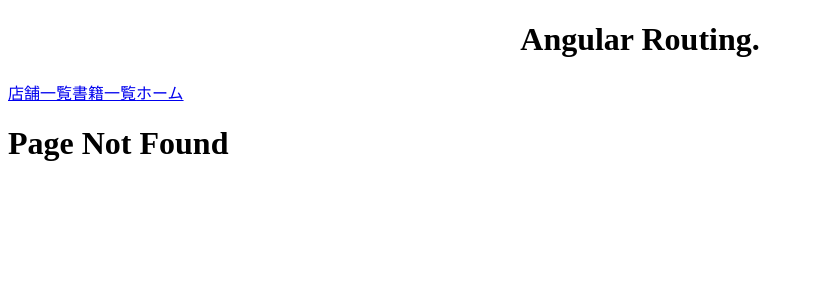
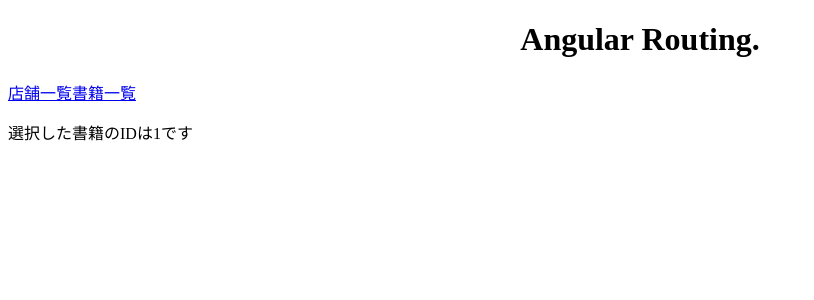
Before and after one commit to Chico27/Angular-tutorial-YouTube, an Angular app in the folder docker-angular/angular-project/: page /books/1 in a window 1280 px wide. Before the commit this address had no page. Shown: the top 300 px of the page, without its empty margins (0-814 px from the left). Built offline with nearby package versions, Linux system fonts and the light colour scheme.

Commit message:
パラメータを利用したルーティング #20

```diff
--- a/docker-angular/angular-project/src/app/app.component.html
+++ b/docker-angular/angular-project/src/app/app.component.html
@@ -7,7 +7,6 @@
   <nav>
     <a routerLink="/stores" routerLinkActive="active" [routerLinkActiveOptions]="{ exact: true }">店舗一覧</a>
     <a routerLink="/books" routerLinkActive="active" [routerLinkActiveOptions]="{ exact: true }">書籍一覧</a>
-    <a routerLink="/" routerLinkActive="active" [routerLinkActiveOptions]="{ exact: true }">ホーム</a>
   </nav>
 </main>
 
--- a/docker-angular/angular-project/src/app/app.routes.ts
+++ b/docker-angular/angular-project/src/app/app.routes.ts
@@ -1,6 +1,7 @@
 import { Routes } from '@angular/router';
 import { StoreListComponent } from './store-list/store-list.component';
 import { BookListComponent } from './book-list/book-list.component';
+import { BookDetailComponent } from './book-detail/book-detail.component';
 import { PageNotFoundComponent } from './page-not-found/page-not-found.component';
 
 export const routes: Routes = [
@@ -20,6 +21,11 @@
         title: '書籍一覧'
     },
     {
+        path: 'books/:id',
+        component: BookDetailComponent,
+        title: '書籍詳細'
+    },
+    {
         path: '**',
         component: PageNotFoundComponent,
         title: '404 page'
--- /dev/null
+++ b/docker-angular/angular-project/src/app/book-detail/book-detail.component.html
@@ -0,0 +1 @@
+<p>選択した書籍のIDは{{bookId}}です</p>
--- /dev/null
+++ b/docker-angular/angular-project/src/app/book-detail/book-detail.component.ts
@@ -0,0 +1,28 @@
+import { Component, OnInit } from '@angular/core';
+import { ActivatedRoute } from '@angular/router';
+
+@Component({
+  selector: 'app-book-detail',
+  standalone: true,
+  imports: [],
+  templateUrl: './book-detail.component.html',
+  styleUrl: './book-detail.component.scss'
+})
+export class BookDetailComponent implements OnInit{
+
+  public bookId: number = 0;
+  constructor(private route: ActivatedRoute) {
+
+  }
+
+  ngOnInit(): void {
+
+    const idParam = this.route.snapshot.paramMap.get('id');
+    if (idParam) {
+      this.bookId = parseInt(idParam, 10);
+    } else {
+      console.error('ID parameter is null or undefined');
+    }
+  }
+
+}
--- a/docker-angular/angular-project/src/app/book-list/book-list.component.html
+++ b/docker-angular/angular-project/src/app/book-list/book-list.component.html
@@ -3,7 +3,7 @@
         {{ errorMessage }}
     </div>
     <div *ngFor="let book of books">
-        <h3>{{ book.name }}</h3>
+        <h3 (click)="onSelect(book)">{{ book.id }}：{{ book.name }}</h3>
         <div>著者名：{{ book.author }}</div>
         <div>価格：{{ book.price }}円</div>
     </div>
--- a/docker-angular/angular-project/src/app/book-list/book-list.component.ts
+++ b/docker-angular/angular-project/src/app/book-list/book-list.component.ts
@@ -2,6 +2,7 @@
 import { BookService } from '../services/book.service';
 import { IBook } from '../models/books';
 import { CommonModule } from '@angular/common';
+import { Router } from '@angular/router';
 
 @Component({
   selector: 'app-book-list',
@@ -16,7 +17,10 @@
   books: IBook[] = [];
   errorMessage: string = '';
 
-  constructor(private _bookService: BookService) {}
+  constructor(
+    private _bookService: BookService,
+    private router: Router
+  ) {}
 
   ngOnInit(): void {
     this._bookService.getBooks().subscribe({
@@ -25,4 +29,8 @@
       // complete: () => console.log('Book fetching completed')
     });
   }
+
+  onSelect(book: IBook) {
+    this.router.navigate(['/books', book.id]);
+  }
 }
```
Also changed, not shown: docker-angular/angular-project/src/app/book-detail/book-detail.component.scss (added), 1 other file (tests, documents, lock files or other folders).
